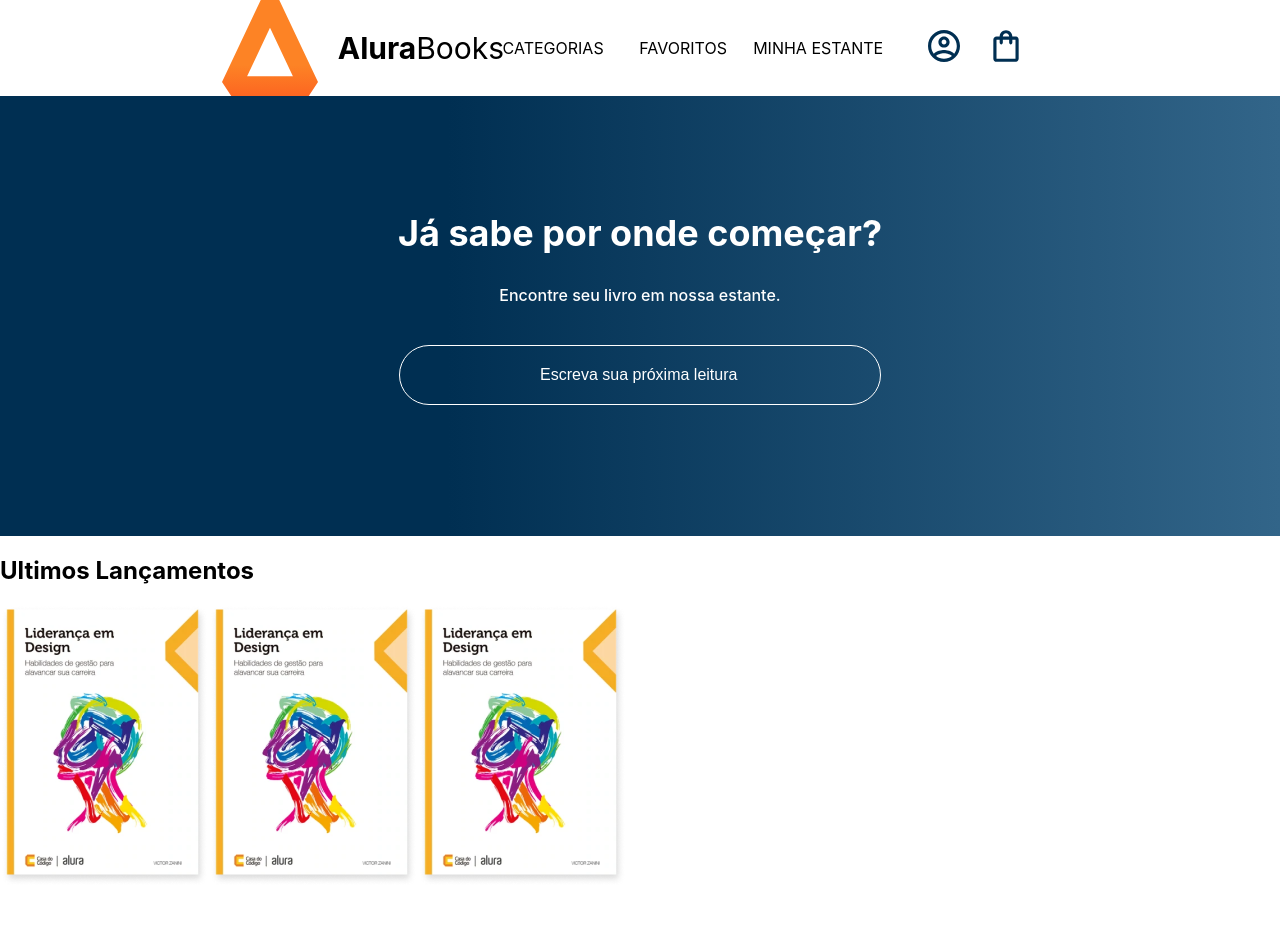
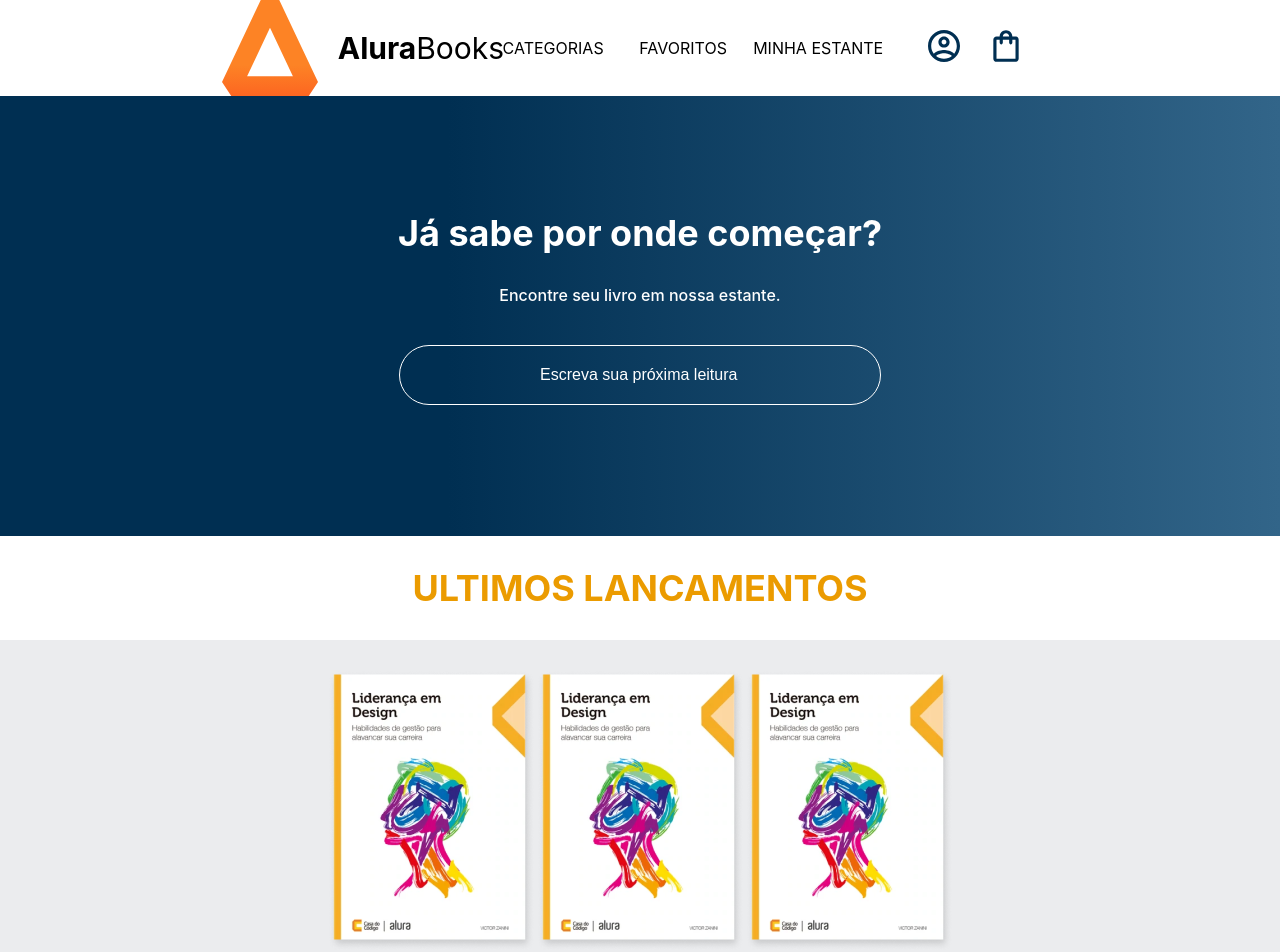
Before and after one commit to 30Lima/AluraBooks, a React (Create React App) app: page / in a window 1280 px wide. Shown: the top 952 px of the page. Before the commit the page ends 891 px from the top, so only its background shows below. Built offline with nearby package versions, Linux system fonts and the light colour scheme.

Commit message:
feat: Aplicating styled component to in file.

```diff
--- a/src/components/UltimosLancamentos/index.js
+++ b/src/components/UltimosLancamentos/index.js
@@ -1,13 +1,42 @@
 import { livros } from './dadosUltimosLancamentos'
+import styled from 'styled-components'
+
+const UltimosLancamentosContainer = styled.section`
+    background-color: #EBECEE;
+    padding-bottom: 20px;
+    display: flex;
+    flex-direction: column;
+`
+
+const Titulo = styled.h2`
+    width: 100%;
+    padding: 30px 0;
+    background-color: #FFF;
+    color: #EB9B00;
+    font-size: 36px;
+    text-align: center;
+    margin: 0;
+`
+
+const NovosLivrosContainer = styled.div`
+    margin-top: 30px;
+    display: flex;
+    width: 100%;
+    justify-content: center;
+    cursor: pointer;
+`
+
 
 export function UltimosLancamentos () {
     return (
-            <section>
-                <h2>Ultimos Lançamentos</h2>
-                {livros.map( livros => (
-                    <img src = {livros.src}/>
-                ))}
-            </section>
+            <UltimosLancamentosContainer>
+            <Titulo>ULTIMOS LANCAMENTOS</Titulo>
+            <NovosLivrosContainer>
+                { livros.map( livro => (
+                    <img src={livro.src}/>
+                ) ) }
+            </NovosLivrosContainer>
+        </UltimosLancamentosContainer>
     )
 }
 
```
